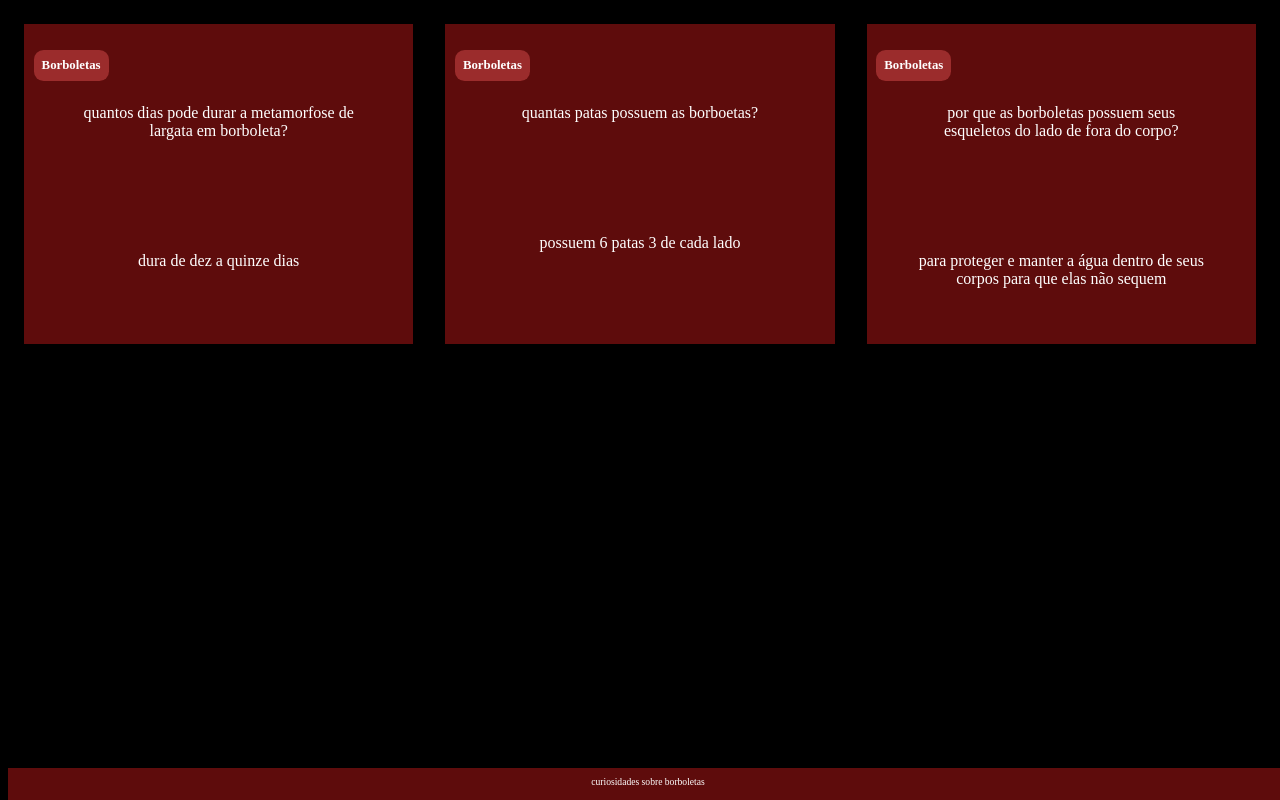
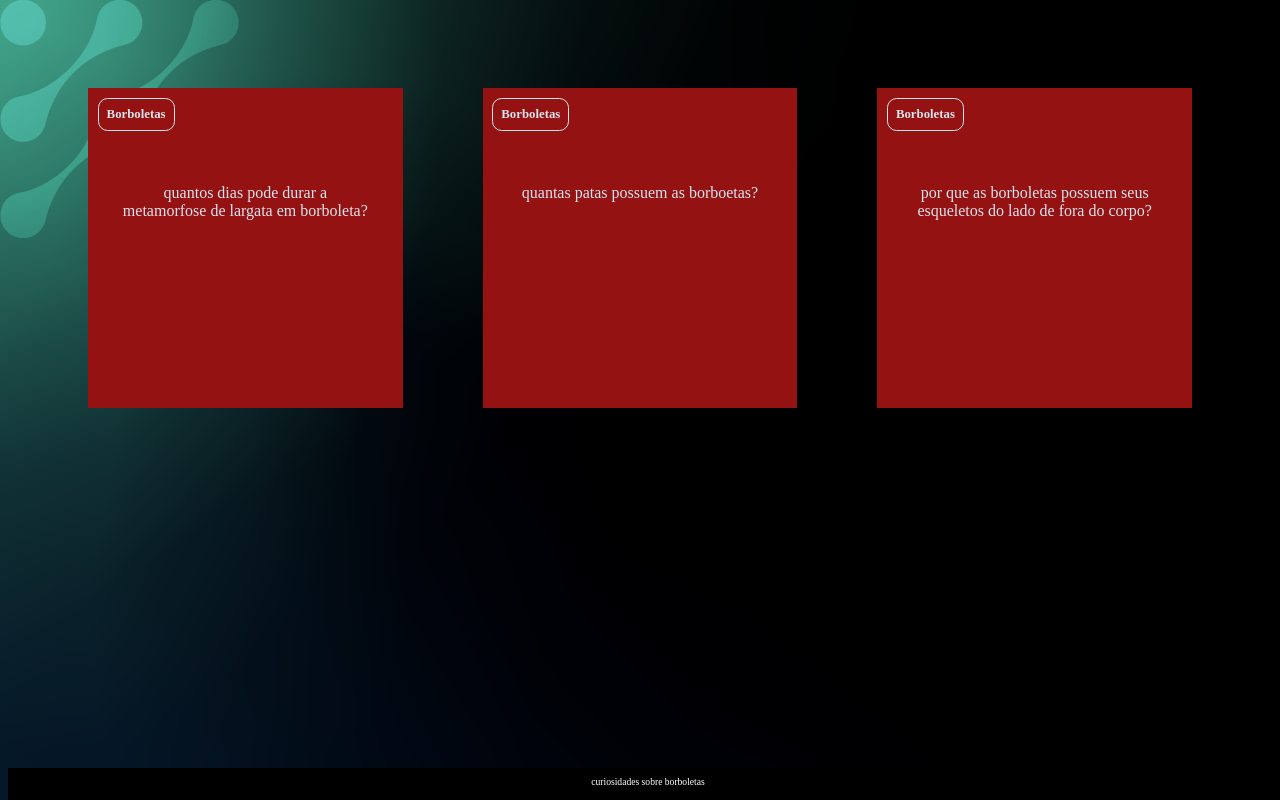
Before and after one commit to 3mimii/FlashCards-ALURA, a plain HTML site: page index.html in a window 1280 px wide. Drawn offline with Linux system fonts and the light colour scheme.

Commit message:
4, 5 e 6

```diff
--- a/assets/style.css
+++ b/assets/style.css
@@ -1,43 +1,80 @@
+:root {
+    --text-color: #DBE4EF;
+    --card-front-color: #941212;
+    --card-back-color: #33ff00;
+}
+
 body {
-    background-color: rgb(0, 0, 0);
+    background: url('img/bg-desktop.webp');
     font-family: Bai Jamjuree;
 }
 
 #container {
-    display: flex; /* Elementos dispostos em linha */
+    display: flex;
+    flex-wrap: wrap;
+    justify-content: space-between;
+    padding: 4rem;
+    gap: 3rem;
 }
 
 .cartao {
     margin: 1rem 1rem;
-    background-color: rgb(94, 12, 12);
     height: 20rem;
     flex-grow: 1;
     flex-basis: calc(33% - 6rem);
-    color: white;
 }
 
 .cartao__conteudo {
+    background-color: var(--card-front-color);
     text-align: center;
+    /* background-color: aquamarine; */
     height: 100%;
+    transform-style: preserve-3d;
+    transition: transform 300ms ease-in-out;
 }
 
 .cartao__conteudo h3 {
-    background-color: rgb(155, 44, 44);
+    color: var(--text-color);
+    border: 1px solid var(--text-color);
     text-align: left;
     padding: 0.5rem;
     position: absolute;
     margin: 0.6rem;
     border-radius: 0.6rem;
     font-size: 1vw;
+    backface-visibility: hidden;
 }
 
 .cartao__conteudo p {
     margin-top: 1rem;
     padding: 2rem;
+    margin-top: 4rem;
 }
-.cartao__conteudo__pergunta{
-    margin-top: 1rem;
-    padding: 1rem;
+
+.cartao__conteudo__pergunta p {
+    color: var(--text-color);
+    font-weight: 500;
+}
+
+.cartao__conteudo__resposta p {
+    color: var(--card-back-color);
+    font-weight: 700;
+}
+
+.cartao:hover .cartao__conteudo {
+    transform: rotateY(180deg);
+}
+
+.cartao__conteudo__pergunta,
+.cartao__conteudo__resposta {
+    backface-visibility: hidden;
+    position: absolute;
+    height: 100%;
+    width: 100%;
+}
+
+.cartao__conteudo__resposta {
+    transform: rotateY(180deg);
 }
 
 
@@ -46,8 +83,13 @@ body {
 
 
 
+
+
+
+
+
 footer {
-    background-color: rgb(94, 12, 12);
+    background-color: black;
     color: white;
     position: fixed;
     bottom: 0;
```
Also changed, not shown: perguntas.js (added, +17 -0 lines), assets/img/bg-desktop.webp (added), assets/img/bg-mobile.webp (added), assets/img/bg-tablet.webp (added), 1 other file.
